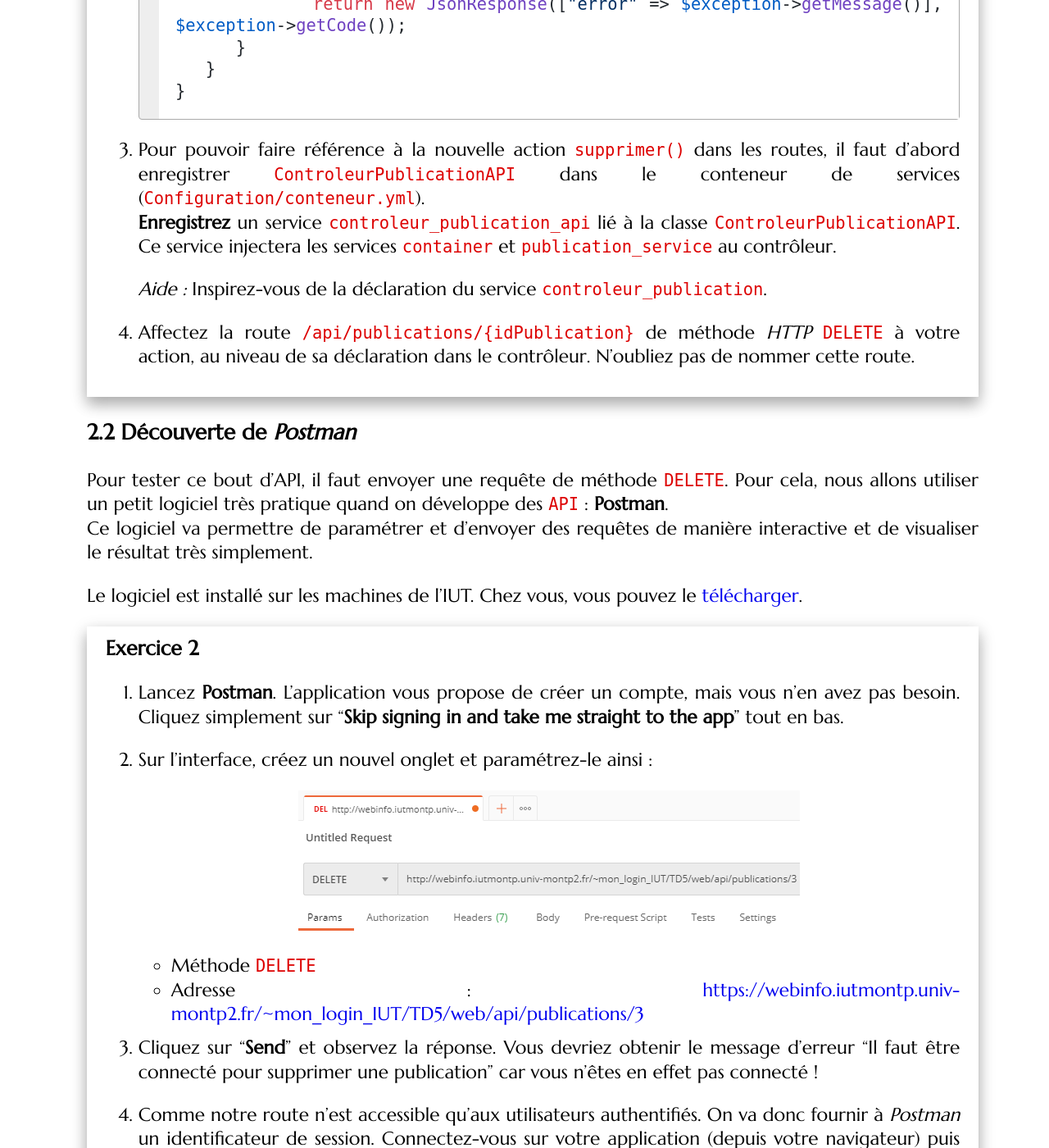
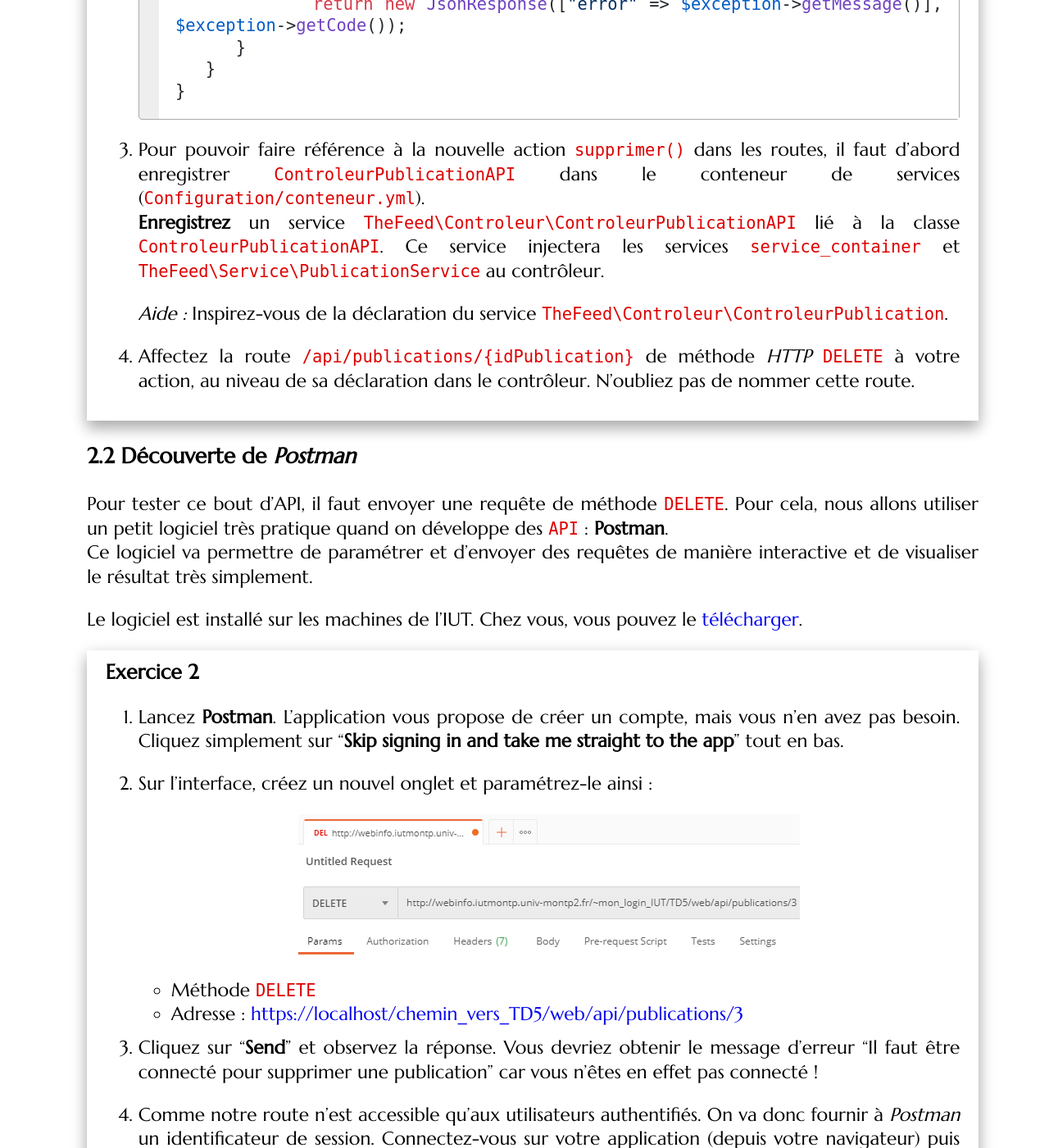
Before and after one commit to romainlebreton/R4.A.10-ComplementWeb, a Jekyll site: the page built from tutorials/tutorial3.md, in a window 1280 px wide and 1400 px high, scrolled down 5423 px. Shown: the whole window at 82% size. Built offline with Jekyll 4.4.1, drawn with Linux system fonts in a browser that asks for light colours; some web fonts are replaced.

Commit message:
Màj des noms des services. URL vers localhost (plus webinfo)

```diff
--- a/tutorials/tutorial3.md
+++ b/tutorials/tutorial3.md
@@ -184,12 +184,12 @@ regroupées sous l'URL `web/api/`.
 3. Pour pouvoir faire référence à la nouvelle action `supprimer()` dans les
    routes, il faut d'abord enregistrer `ControleurPublicationAPI` dans le
    conteneur de services  (`Configuration/conteneur.yml`).
-   **Enregistrez** un service `controleur_publication_api` lié à la classe
+   **Enregistrez** un service `TheFeed\Controleur\ControleurPublicationAPI` lié à la classe
    `ControleurPublicationAPI`. Ce service injectera les services
-   `container` et `publication_service` au contrôleur.
+   `service_container` et `TheFeed\Service\PublicationService` au contrôleur.
 
    *Aide :* Inspirez-vous de la déclaration du service
-   `controleur_publication`.
+   `TheFeed\Controleur\ControleurPublication`.
 
 4. Affectez la route `/api/publications/{idPublication}` de méthode *HTTP*
    `DELETE` à votre action, au niveau de sa déclaration dans le contrôleur.
@@ -215,7 +215,7 @@ Le logiciel est installé sur les machines de l'IUT. Chez vous, vous pouvez le
     ![Postman config 1](/R4.A.10-ComplementWeb/assets/TD5/postman1.PNG){: .blockcenter}
 
     * Méthode `DELETE`
-    * Adresse : [https://webinfo.iutmontp.univ-montp2.fr/~mon_login_IUT/TD5/web/api/publications/3](https://webinfo.iutmontp.univ-montp2.fr/~mon_login_IUT/TD5/web/api/publications/3)
+    * Adresse : [https://localhost/chemin_vers_TD5/web/api/publications/3](https://localhost/chemin_vers_TD5/web/api/publications/3)
 
 3. Cliquez sur "**Send**" et observez la réponse. Vous devriez obtenir le message d'erreur "Il faut être connecté pour supprimer une publication" car vous n'êtes en effet pas connecté !
 
```
